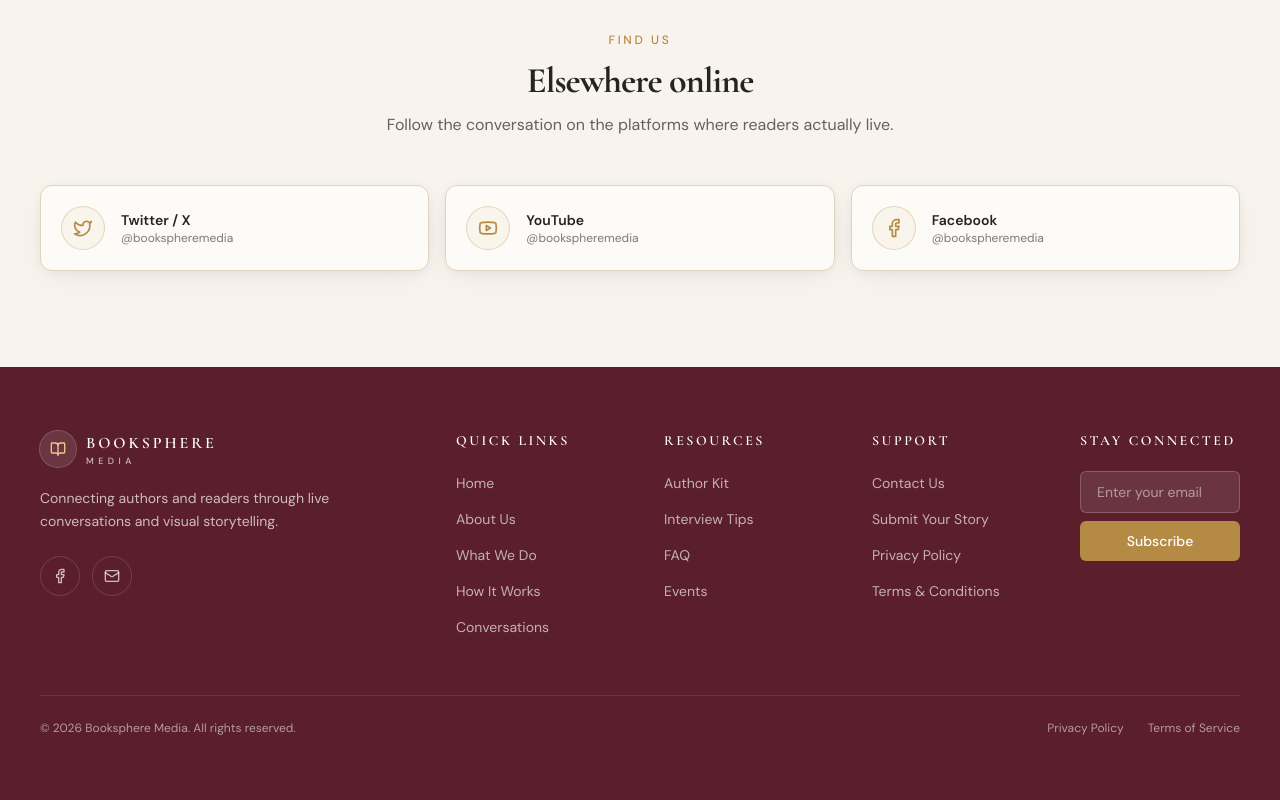
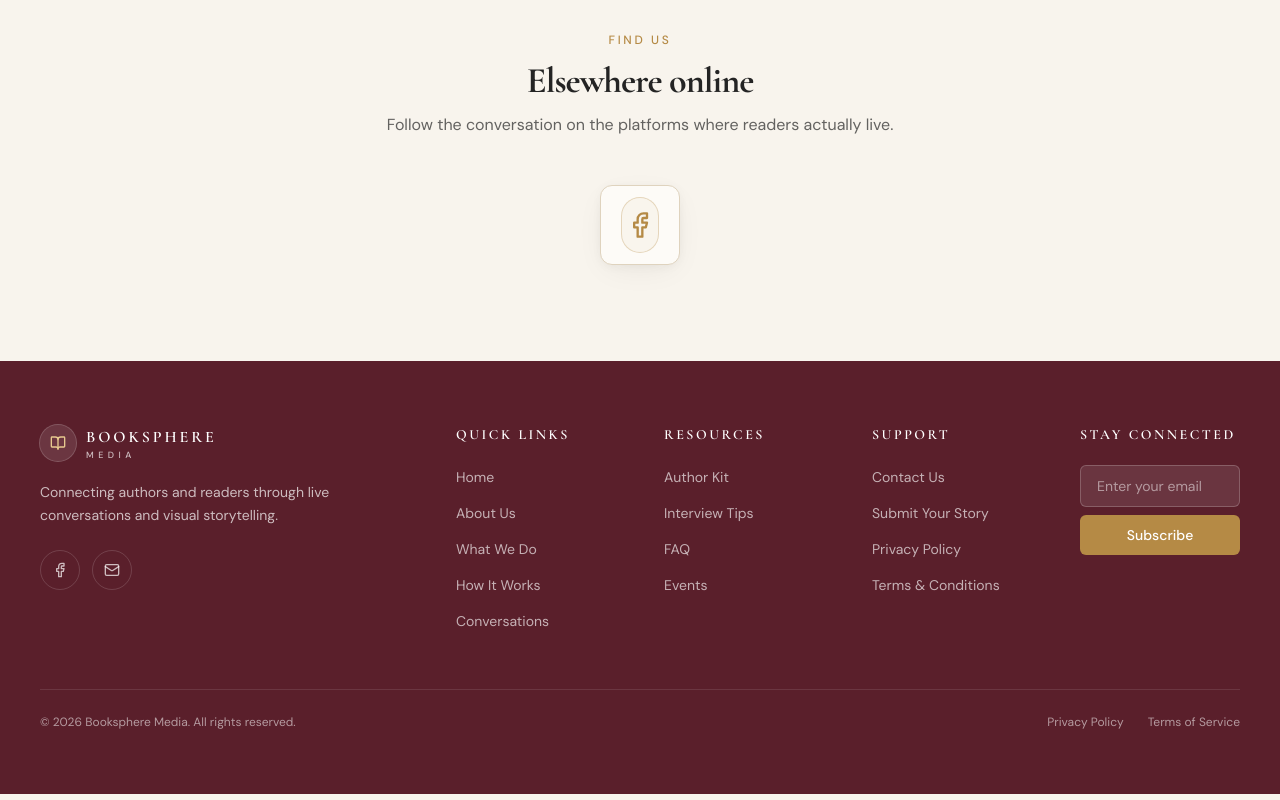
Before and after one commit to hasbunallah01/bookspheremedia, a Next.js app: page /contact in a window 1280 px wide. Shown: the part 1513-2313 px from the top of the page. Built offline with nearby package versions, Linux system fonts and the light colour scheme.

Commit message:
chore: trim contact page 'Elsewhere online' to Facebook icon only
- Remove Twitter/X and YouTube cards
- Drop visible 'Facebook' + '@bookspheremedia' labels
- Keep the link clickable; center the icon as a single tappable card

```diff
--- a/app/contact/page.tsx
+++ b/app/contact/page.tsx
@@ -1,5 +1,5 @@
 import type { Metadata } from "next";
-import { Twitter, Youtube, Facebook } from "lucide-react";
+import { Facebook } from "lucide-react";
 import { ContactSection } from "@/components/contact/ContactForm";
 import { ContactHeader, ContactCards } from "@/components/contact/ContactSections";
 import { SectionHeading } from "@/components/ui/SectionHeading";
@@ -9,12 +9,6 @@ export const metadata: Metadata = {
   title: "Contact",
   description: "Get in touch with Booksphere Media.",
 };
-
-const socialLinks = [
-  { icon: Twitter, label: "Twitter / X", href: site.socials.twitter },
-  { icon: Youtube, label: "YouTube", href: site.socials.youtube },
-  { icon: Facebook, label: "Facebook", href: site.socials.facebook },
-];
 
 export default function ContactPage() {
   return (
@@ -31,24 +25,18 @@ export default function ContactPage() {
             title="Elsewhere online"
             subtitle="Follow the conversation on the platforms where readers actually live."
           />
-          <div className="mt-12 grid gap-4 sm:grid-cols-3">
-            {socialLinks.map((s) => (
+          <div className="mt-12 flex justify-center">
             <a
-                key={s.label}
-                href={s.href}
+              href={site.socials.facebook}
               target="_blank"
               rel="noreferrer noopener"
-                className="card-light group flex items-center gap-4 p-5 hover:shadow-card-hover"
+              aria-label="Facebook"
+              className="card-light group flex h-20 w-20 items-center justify-center p-5 hover:shadow-card-hover"
             >
-                <span className="grid h-11 w-11 shrink-0 place-items-center rounded-full border border-bronze/30 bg-bronze/5 text-bronze transition group-hover:bg-bronze/10">
-                  <s.icon className="h-5 w-5" />
+              <span className="grid h-14 w-14 place-items-center rounded-full border border-bronze/30 bg-bronze/5 text-bronze transition group-hover:bg-bronze/10">
+                <Facebook className="h-7 w-7" />
               </span>
-                <div>
-                  <p className="text-sm font-semibold">{s.label}</p>
-                  <p className="text-xs text-charcoal/60">@bookspheremedia</p>
-                </div>
             </a>
-            ))}
           </div>
         </div>
       </section>
```
Lines whose indentation alone changed are shown as unchanged.
